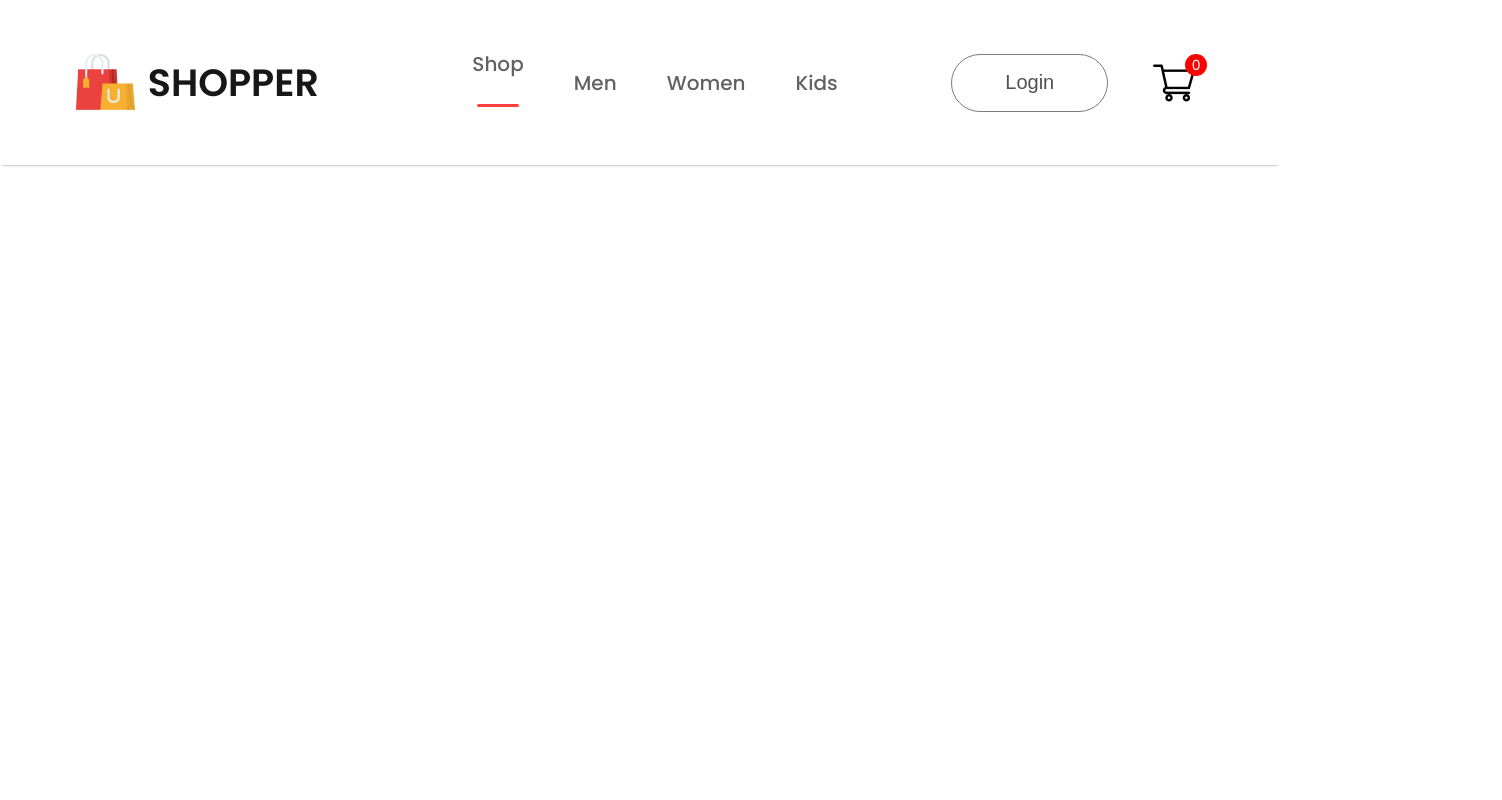
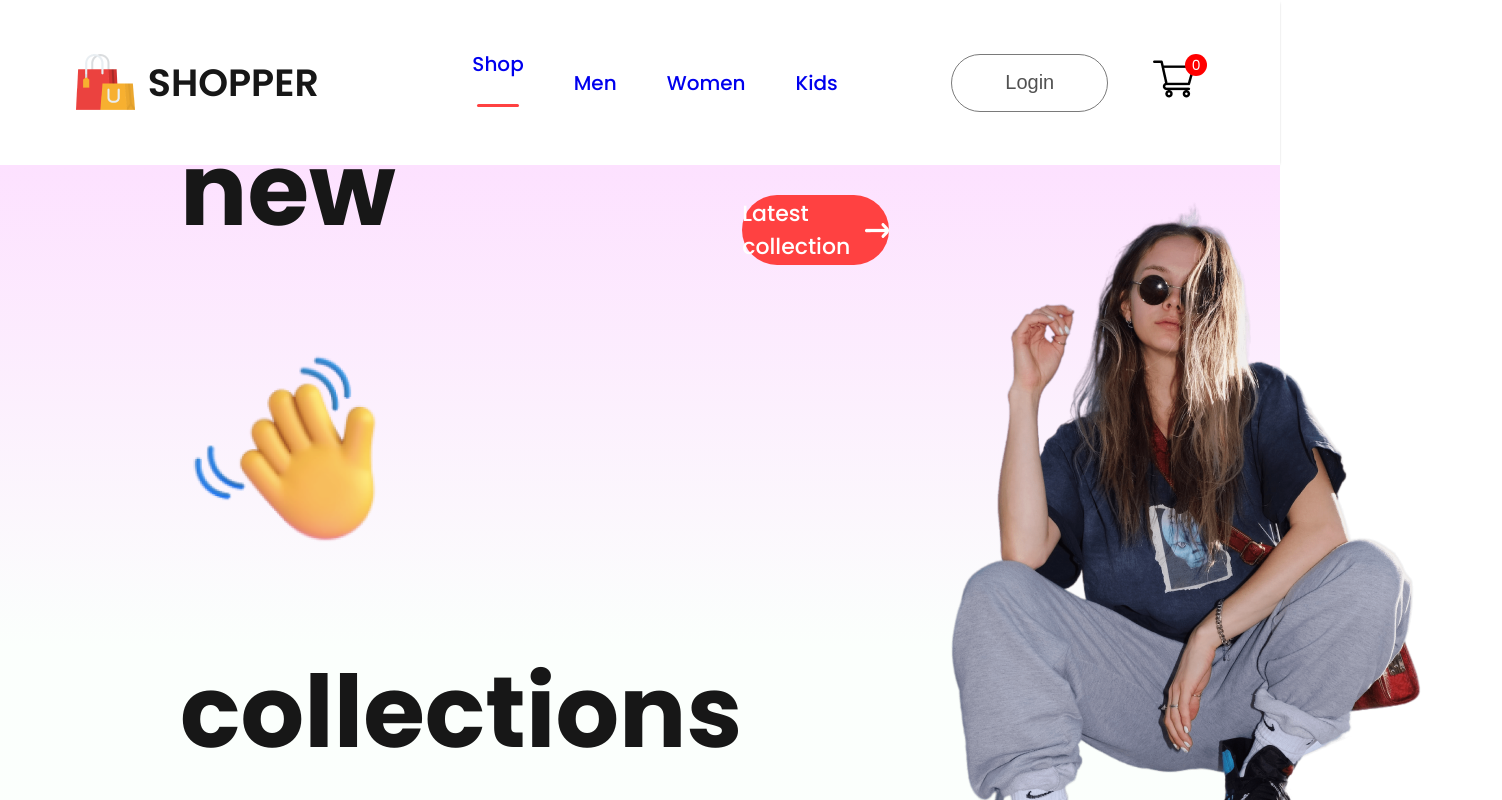
Before and after one commit to Nosrey/Bellezas-para-ti, a React (Create React App) app: page / in a window 1280 px wide. Shown: the top 800 px of the page, 1502 px wide, since content can reach past the window. Built offline with nearby package versions, Linux system fonts and the light colour scheme.

Commit message:
construcion de la front page en progreso

```diff
--- a/src/App.js
+++ b/src/App.js
@@ -1,10 +1,36 @@
 import './App.css';
 import { Navbar } from './Components/Navbar/Navbar';
+import { BrowserRouter, Routes, Route } from 'react-router-dom';
+import { Shop } from './Pages/Shop';
+import { ShopCategory } from './Pages/ShopCategory';
+import { Product } from './Pages/Product';
+import { Cart } from './Pages/Cart';
+import { LoginSignup } from './Pages/LoginSignup';
+
 
 function App() {
   return (
     <div>
-      <Navbar />
+      <BrowserRouter>
+
+        <Navbar />
+        <Routes>
+          <Route path='/' element={<Shop />} />
+          {/* ahora con /mens ShopCategory */}
+          <Route path='/mens' element={<ShopCategory category="men" />} />
+          {/* /womens ShopCategory, e igual com /kids */}
+          <Route path='/womens' element={<ShopCategory category="women" />} />
+          <Route path='/kids' element={<ShopCategory category="kid" />} />
+
+          <Route path='/product' element={<Product />} >
+            <Route path=':productId' element={<Product />} />
+          </Route>
+
+          <Route path='/cart' element={<Cart />} />
+          {/* ahora /login para loginSignup */}
+          <Route path='/login' element={<LoginSignup />} />
+        </Routes>
+      </BrowserRouter>
     </div>
   );
 }
--- /dev/null
+++ b/src/Components/Hero/Hero.css
@@ -0,0 +1,52 @@
+.hero {
+    height: 100vh;
+    background: linear-gradient(180deg, #fde1ff, #e1ffea22 60%);
+    display: flex;
+}
+
+.hero-left {
+    flex: 1;
+    display: flex;
+    flex-direction: column;
+    justify-content: center;
+    gap: 20px;
+    padding-left: 180px;
+    line-height: 1.1;
+}
+
+.hero-left h2 {
+    color: #090909;
+    font-size: 26px;
+    font-weight: 600;
+}
+
+.hero-left p {
+    color: #171717;
+    font-size: 100px;
+    font-weight: 700;
+}
+
+.hero-hand-icon {
+    display: flex;
+    align-items: center;
+    gap: 20px;
+}
+
+.hero-hand-icon img {
+    width: 105px;
+}
+
+.hero-latest-btn {
+    display: flex;
+    justify-content: center;
+    align-items: center;
+    gap: 15px;
+    width: 310px;
+    height: 70px;
+    border-radius: 75px;
+    margin-top: 30px;
+    background-color: #ff4141;
+    color: white;
+    font-size: 22px;
+    font-weight: 500;
+}
--- /dev/null
+++ b/src/Components/Hero/Hero.jsx
@@ -0,0 +1,30 @@
+import React from 'react'
+import './Hero.css'
+import hand_icon from '../Assets/hand_icon.png'
+import arrow_icon from '../Assets/arrow.png'
+import hero_image from '../Assets/hero_image.png'
+
+export const Hero = () => {
+    return (
+        <div className="hero">
+            <div className="hero-left">
+                <h2>NEW ARRIVALS ONLY</h2>
+                <div>
+                    <div className="hand-hand-icon">
+                        <p>new</p>
+                        <img src={hand_icon} alt="hand" />
+                    </div>
+                    <p>collections</p>
+                    <p>for everyone</p>
+                </div>
+            </div>
+            <div className="hero-latest-btn">
+                <div><p>Latest collection</p></div>
+                <img src={arrow_icon} alt="arrow" />
+            </div>
+            <div className="hero-right">
+                <img src={hero_image} alt="" />
+            </div>
+        </div>
+    )
+}
--- a/src/Components/Navbar/Navbar.jsx
+++ b/src/Components/Navbar/Navbar.jsx
@@ -2,6 +2,7 @@ import React, { useState } from 'react'
 import './Navbar.css'
 import logo from '../Assets/logo.png'
 import cart_icon from '../Assets/cart_icon.png'
+import { Link } from 'react-router-dom'
 
 export const Navbar = () => {
 
@@ -17,15 +18,15 @@ export const Navbar = () => {
 
             <ul className='nav-menu'>
                 {/* Shop, Men, Women, Kids */}
-                <li onClick={() => setMenu("shop")}>Shop {menu === "shop" ? <hr /> : <></>}</li>
-                <li onClick={() => setMenu("mens")}>Men {menu === "mens" ? <hr /> : <></>}</li>
-                <li onClick={() => setMenu("womens")}>Women {menu === "womens" ? <hr /> : <></>}</li>
-                <li onClick={() => setMenu("kids")}>Kids {menu === "kids" ? <hr /> : <></>}</li>
+                <li onClick={() => setMenu("shop")}><Link style={{ textDecoration: 'none' }} to="/">Shop</Link> {menu === "shop" ? <hr /> : <></>}</li>
+                <li onClick={() => setMenu("mens")}><Link style={{ textDecoration: 'none' }} to="/mens">Men</Link> {menu === "mens" ? <hr /> : <></>}</li>
+                <li onClick={() => setMenu("womens")}><Link style={{ textDecoration: 'none' }} to="/womens">Women</Link> {menu === "womens" ? <hr /> : <></>}</li>
+                <li onClick={() => setMenu("kids")}><Link style={{ textDecoration: 'none' }} to="/kids">Kids</Link> {menu === "kids" ? <hr /> : <></>}</li>
             </ul>
 
             <div className="nav-login-cart">
-                <button>Login</button>
-                <img src={cart_icon} alt="cart" />
+                <Link style={{ textDecoration: 'none' }} to='/login'><button>Login</button></Link>
+                <Link style={{ textDecoration: 'none' }} to='/cart'><img src={cart_icon} alt="cart" /></Link>
                 <div className="nav-cart-count">0</div>
             </div>
         </div>
--- /dev/null
+++ b/src/Pages/Cart.jsx
@@ -0,0 +1,7 @@
+import React from 'react'
+
+export const Cart = () => {
+  return (
+    <div>Cart</div>
+  )
+}
--- /dev/null
+++ b/src/Pages/LoginSignup.jsx
@@ -0,0 +1,7 @@
+import React from 'react'
+
+export const LoginSignup = () => {
+  return (
+    <div>LoginSignup</div>
+  )
+}
--- /dev/null
+++ b/src/Pages/Product.jsx
@@ -0,0 +1,7 @@
+import React from 'react'
+
+export const Product = () => {
+  return (
+    <div>Product</div>
+  )
+}
--- /dev/null
+++ b/src/Pages/Shop.jsx
@@ -0,0 +1,10 @@
+import React from 'react'
+import { Hero } from '../Components/Hero/Hero'
+
+export const Shop = () => {
+  return (
+    <div>
+      <Hero />
+    </div>
+  )
+}
--- /dev/null
+++ b/src/Pages/ShopCategory.jsx
@@ -0,0 +1,7 @@
+import React from 'react'
+
+export const ShopCategory = () => {
+  return (
+    <div>ShopCategory</div>
+  )
+}
```
